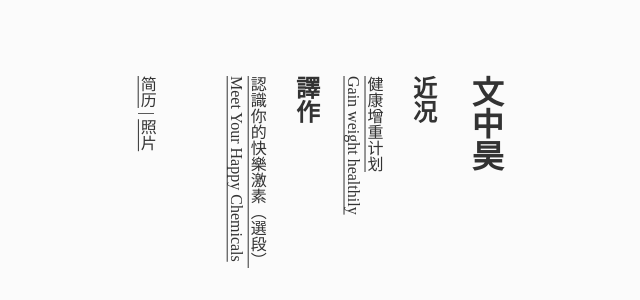
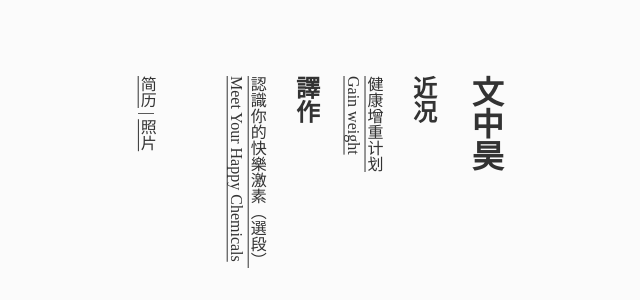
Before and after one commit to wzhub/wzhub.github.io, a plain HTML site: page index.html in a window 1280 px wide. Shown: the part 236-536 px from the top of the page, without its empty margins (324-964 px from the left). Drawn offline with Linux system fonts and the light colour scheme.

```diff
--- a/index.html
+++ b/index.html
@@ -21,7 +21,7 @@
   <body>
     <h1>文中昊</h1>
     <h2>近况</h2>
-    <p><a href="https://github.com/wzhub/wzhub.github.io/issues/1" target="_blank">健康增重计划<br />Gain weight healthily</a></p>
+    <p><a href="https://github.com/wzhub/wzhub.github.io/issues/1" target="_blank">健康增重计划<br />Gain weight</a></p>
     <h2>譯作</h2>
     <p><a href="../wzhub.github.io/p/161226.html">認識你的快樂激素（選段）</a><br /><a href="../wzhub.github.io/p/161226.html">Meet Your Happy Chemicals</a></p>
     <br /><br />
```
